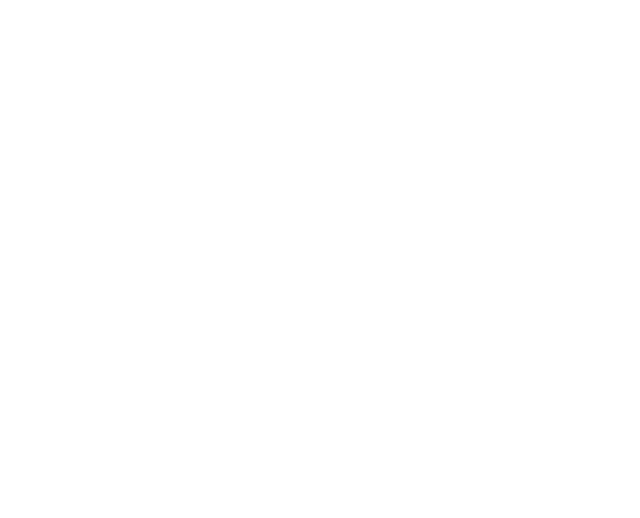
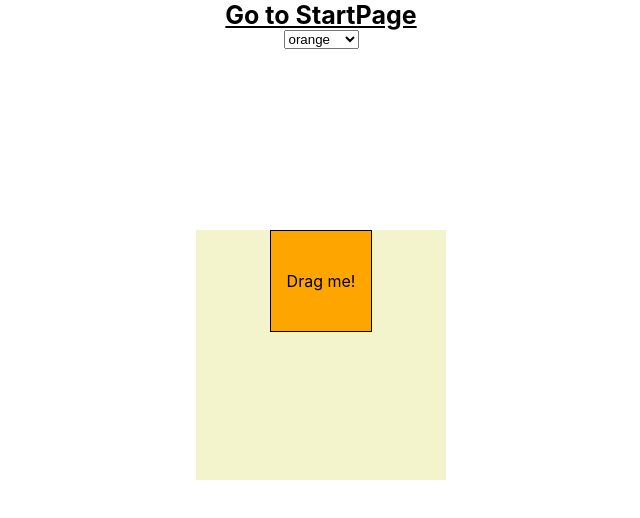
Before and after one commit to IvanGerman/ReactTS-Practice, a React (Create React App) app: page /component7 in a window 1280 px wide. Before the commit this address had no page. Shown: the top 518 px of the page, without its empty margins (319-959 px from the left). Built offline with nearby package versions, Linux system fonts and the light colour scheme.

Commit message:
feat: create component7, change local state shape.position property in immutable way to fix background moving bug

```diff
--- a/src/App.tsx
+++ b/src/App.tsx
@@ -7,6 +7,7 @@ import Component3 from './components/Component3/Component3';
 import Component4 from './components/Component4/Component4';
 import Component5 from './components/Component5/Component5';
 import Component6 from './components/Component6/Component6';
+import Component7 from './components/Component7/Component7';
 
 function App() {
   return (
@@ -18,6 +19,7 @@ function App() {
           <Route path="component4/*" element={<Component4/>}/>
           <Route path="component5/*" element={<Component5/>}/>
           <Route path="component6/*" element={<Component6/>}/>
+          <Route path="component7/*" element={<Component7/>}/>
         </Routes>
     </div>
   );
--- /dev/null
+++ b/src/components/Component7/Component7.css
@@ -0,0 +1,11 @@
+.wrapper {
+  display: flex;
+  flex-direction: column;
+  justify-items: center;
+  align-items: center;
+}
+
+button {
+  width: 5vw;
+  margin-top: 3vh;
+}
--- /dev/null
+++ b/src/components/Component7/Component7.tsx
@@ -0,0 +1,152 @@
+//@ts-nocheck
+import { useState } from 'react';
+import { NavLink } from 'react-router-dom';
+import  './Component7.css';
+
+const initialPosition = {
+  x: 0,
+  y: 230
+};
+
+const Component7 = () => {
+
+  const [shape, setShape] = useState({
+    color: 'orange',
+    position: initialPosition
+  });
+
+  function handleMove(dx, dy) {
+    setShape({
+      ...shape,
+      position: {
+        x: shape.position.x + dx,
+        y: shape.position.y + dy,
+      }
+    });
+  }
+
+  function handleColorChange(e) {
+    setShape({
+      ...shape,
+      color: e.target.value
+    });
+  }
+
+
+  return (
+
+    <div className='wrapper'>
+
+      <NavLink to="/" className='backToStartLink'>Go to StartPage</NavLink>
+
+      <select
+        value={shape.color}
+        onChange={handleColorChange}
+      >
+        <option value="orange">orange</option>
+        <option value="lightpink">lightpink</option>
+        <option value="aliceblue">aliceblue</option>
+      </select>
+      <Background
+        position={initialPosition}
+      />
+      <Box
+        color={shape.color}
+        position={shape.position}
+        onMove={handleMove}
+      >
+        Drag me!
+      </Box>
+
+
+    </div>
+  )
+}
+
+export default Component7;
+
+
+
+
+
+
+//--------------------------------------------------------------------------
+function Background({
+  position
+}) {
+  return (
+    <div style={{
+      position: 'absolute',
+      transform: `translate(
+        ${position.x}px,
+        ${position.y}px
+      )`,
+      width: 250,
+      height: 250,
+      backgroundColor: 'rgba(200, 200, 0, 0.2)',
+    }} />
+  );
+};
+
+
+
+
+//--------------------------------------------------------------------------
+function Box({
+  children,
+  color,
+  position,
+  onMove
+}) {
+  const [
+    lastCoordinates,
+    setLastCoordinates
+  ] = useState(null);
+
+  function handlePointerDown(e) {
+    e.target.setPointerCapture(e.pointerId);
+    setLastCoordinates({
+      x: e.clientX,
+      y: e.clientY,
+    });
+  }
+
+  function handlePointerMove(e) {
+    if (lastCoordinates) {
+      setLastCoordinates({
+        x: e.clientX,
+        y: e.clientY,
+      });
+      const dx = e.clientX - lastCoordinates.x;
+      const dy = e.clientY - lastCoordinates.y;
+      onMove(dx, dy);
+    }
+  }
+
+  function handlePointerUp(e) {
+    setLastCoordinates(null);
+  }
+
+  return (
+    <div
+      onPointerDown={handlePointerDown}
+      onPointerMove={handlePointerMove}
+      onPointerUp={handlePointerUp}
+      style={{
+        width: 100,
+        height: 100,
+        cursor: 'grab',
+        backgroundColor: color,
+        position: 'absolute',
+        border: '1px solid black',
+        display: 'flex',
+        justifyContent: 'center',
+        alignItems: 'center',
+        transform: `translate(
+          ${position.x}px,
+          ${position.y}px
+        )`,
+      }}
+    >{children}</div>
+  );
+}
--- a/src/components/Navbar/Navbar.tsx
+++ b/src/components/Navbar/Navbar.tsx
@@ -22,6 +22,9 @@ const Navbar = () => {
       <NavLink to="/component6" className='navbarLink'>Component6</NavLink>
       <br></br>
       <br></br>
+      <NavLink to="/component7" className='navbarLink'>Component7</NavLink>
+      <br></br>
+      <br></br>
     </nav>
   )
 }
```
